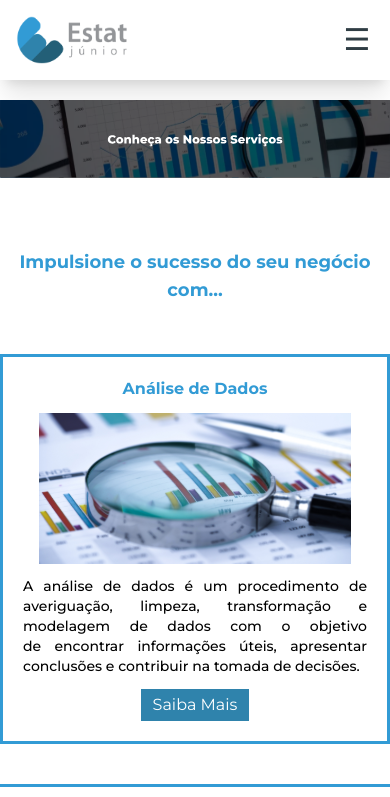
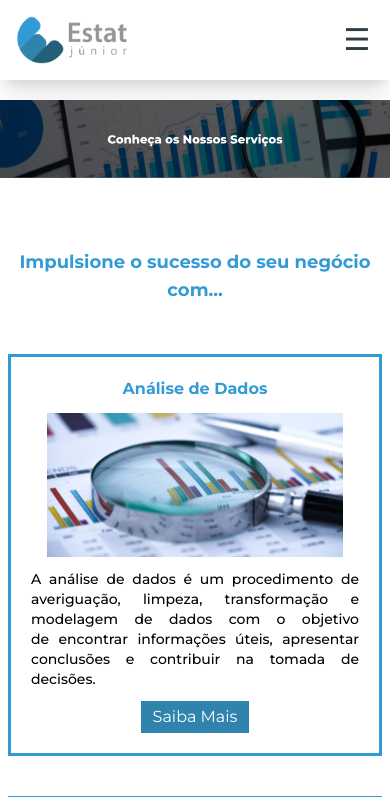
Before and after one commit to Atria-Jr/ESTAT-web, a React (Vite) app: page /servicos in a window 390 px wide. Shown: the top 797 px of the page. Built offline with nearby package versions, Linux system fonts and the light colour scheme.

Commit message:
Em serviços, ajuste de responsividade dos cards

```diff
--- a/src/pages/servicos.tsx
+++ b/src/pages/servicos.tsx
@@ -16,7 +16,7 @@ function Servicos() {
         <section className='md:px-10'>
             <h2 className='text-center my-[50px] text-[#329BD5] font-bold text-lg lg:text-3xl'>Impulsione o sucesso do seu negócio com...</h2>
 
-            <div className='grid grid-cols-1 lg:grid-cols-2 2xl:grid-cols-3 justify-items-center gap-10 max-w-[1600px] mx-auto'>
+            <div className='grid grid-cols-1 lg:grid-cols-2 2xl:grid-cols-3 justify-items-center items-center gap-10 px-2 max-w-[1600px] mx-auto'>
                 <article className='flex flex-col items-center gap-3 max-w-[400px] md:max-w-[385px] lg:max-w-[470px] aspect-1/1 border border-[#329BD5] border-3 p-5'>
                     <h3 className='text-[#329BD5] text-center font-bold lg:text-2xl'>Análise de Dados</h3>
                     <img src={analise} alt="Análise de Dados" className='px-4'/>
```
